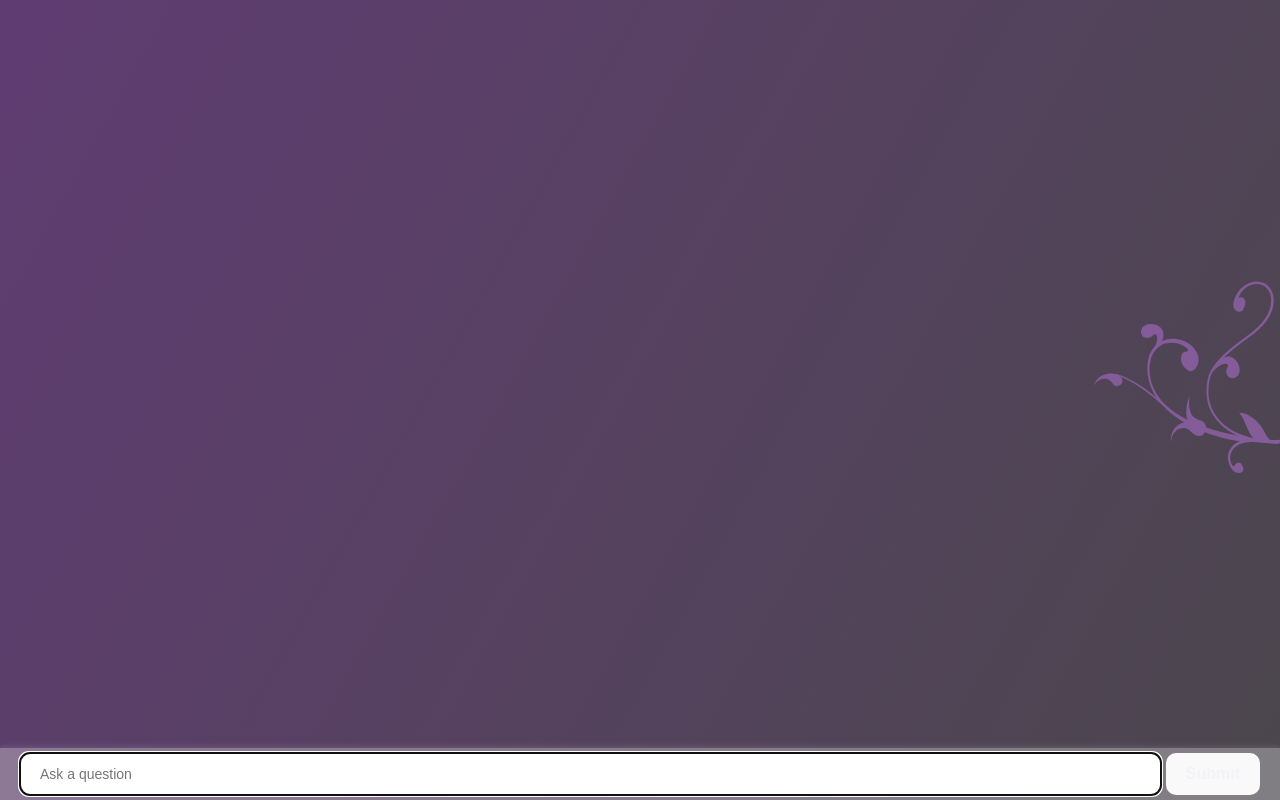
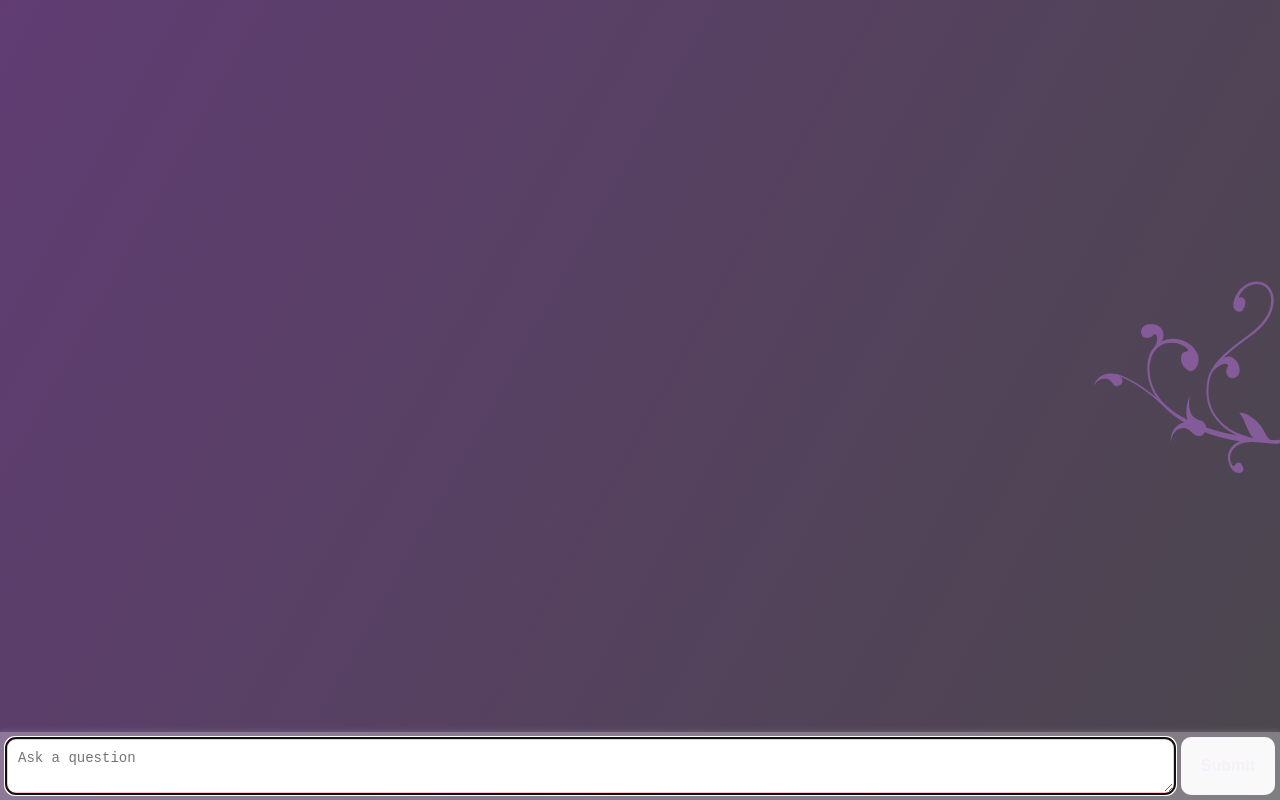
Before and after one commit to jamiesauve/sage, a React (Vite) app: page / in a window 1280 px wide. Shown: the top 800 px of the page. Built offline with nearby package versions, Linux system fonts and the light colour scheme.

Commit message:
Replace the text input with a textarea
this is much nicer for longer prompts, but it introduces a conflict for
the up key's custom behavior since it now has two functions. I'll
address this in a later commit.

```diff
--- a/src/app.css
+++ b/src/app.css
@@ -84,16 +84,15 @@
   display: flex;
 
   box-sizing: border-box;
-  height: 52px;
 
-  padding: 5px 20px;
+  padding: 5px;
 }
 
-.input {
-  padding: 0 20px;
+textarea {
+  padding: 10px;
   min-width: 100px;
   margin-right: 5px;
-  border: none;
+  border: pink 3px solid;
   border-radius: 10px;
   flex-grow: 1;
   font-size: 14px;
@@ -103,8 +102,8 @@
   color: #222;
 }
 
-.input:focus,
-.input:focus-visible {
+textarea:focus,
+textarea:focus-visible {
   outline: 2px auto -webkit-focus-ring-color;
 }
 
--- a/src/components/input-area.tsx
+++ b/src/components/input-area.tsx
@@ -60,13 +60,14 @@ export const InputArea = (props: InputAreaProps) => {
 
   return (
     <div className="input-area">
-        <input
+        <textarea
           autoFocus
           className="input"
           onChange={(e) => {
             setContent(e.target.value);
             setUnsubmittedContent(e.target.value);
           }}
+          rows={2}
           value={content}
           placeholder="Ask a question"
         />
```
